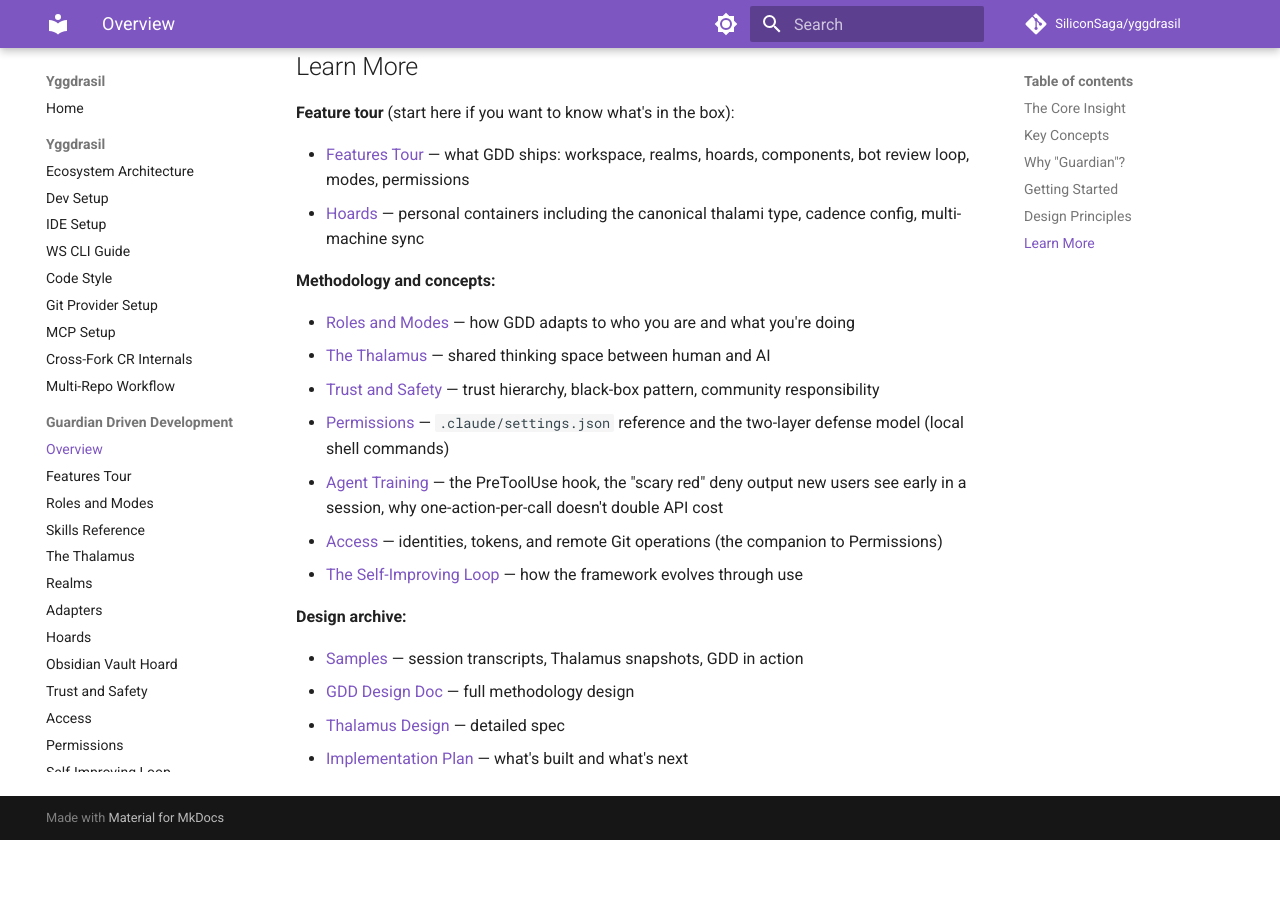
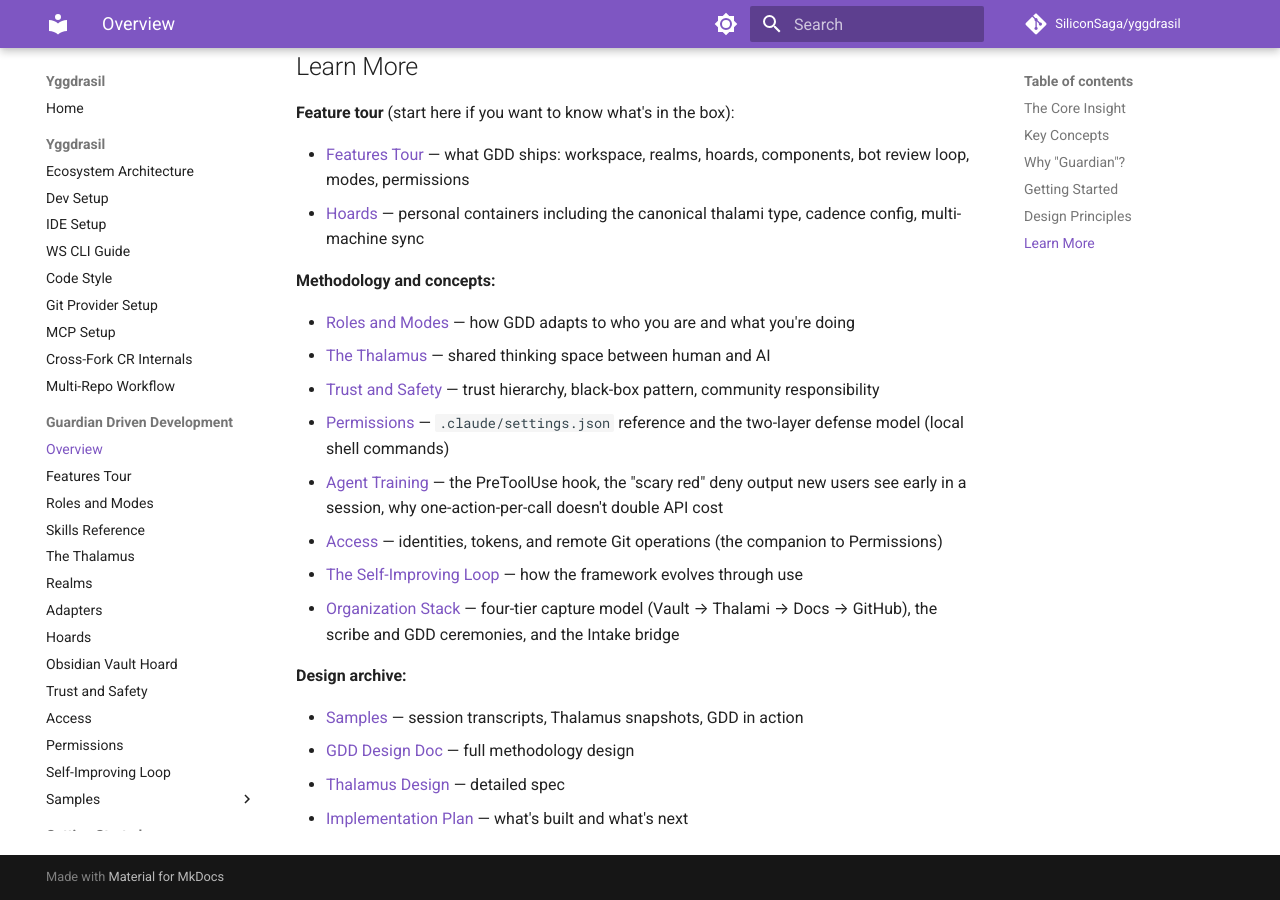
Before and after one commit to SiliconSaga/yggdrasil, an MkDocs documentation site: the page built from docs/gdd/index.md, in a window 1280 px wide and 900 px high, scrolled down 2246 px. Built offline with MkDocs 1.6.1 and Material for MkDocs 9.7.7, drawn with Linux system fonts in a browser that asks for light colours; comment, search, counter and statistics services are not loaded; before the commit the page ends 3086 px from its top, so only the background shows below that.

Commit message:
docs(gdd): add organization-stack section to the features tour
Adds an "organization stack" section to the GDD Features Tour, introducing the four-tier model, the two ceremonies and the bridge, and the adopt-as-you-grow path. Links the organization-stack reference page and the design doc.

Also adds an organization-stack.md entry to the GDD index Learn More list under "Methodology and concepts", consistent with existing entries.

Part of the SP-D organization-stack bridge slice.

Co-Authored-By: Claude Opus 4.7 <noreply@anthropic.com>

```diff
--- a/docs/gdd/index.md
+++ b/docs/gdd/index.md
@@ -87,6 +87,7 @@ The last entry relates to the original more amusing "Dad-Driven-Development" nam
 - [Agent Training](agent-training.md) — the PreToolUse hook, the "scary red" deny output new users see early in a session, why one-action-per-call doesn't double API cost
 - [Access](access.md) — identities, tokens, and remote Git operations (the companion to Permissions)
 - [The Self-Improving Loop](self-improving-loop.md) — how the framework evolves through use
+- [Organization Stack](organization-stack.md) — four-tier capture model (Vault → Thalami → Docs → GitHub), the scribe and GDD ceremonies, and the Intake bridge
 
 **Design archive:**
 
```
Also changed, not shown: docs/gdd/features.md (+12 -0 lines).
